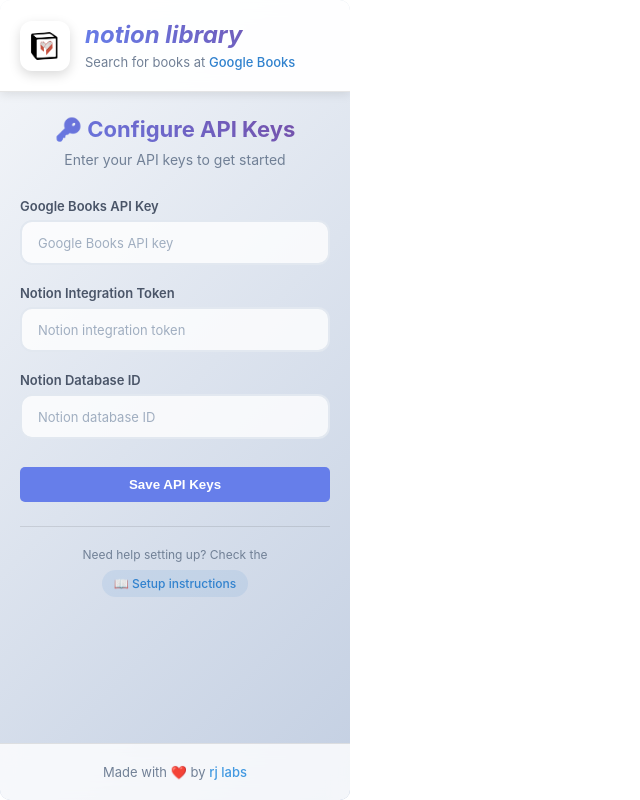
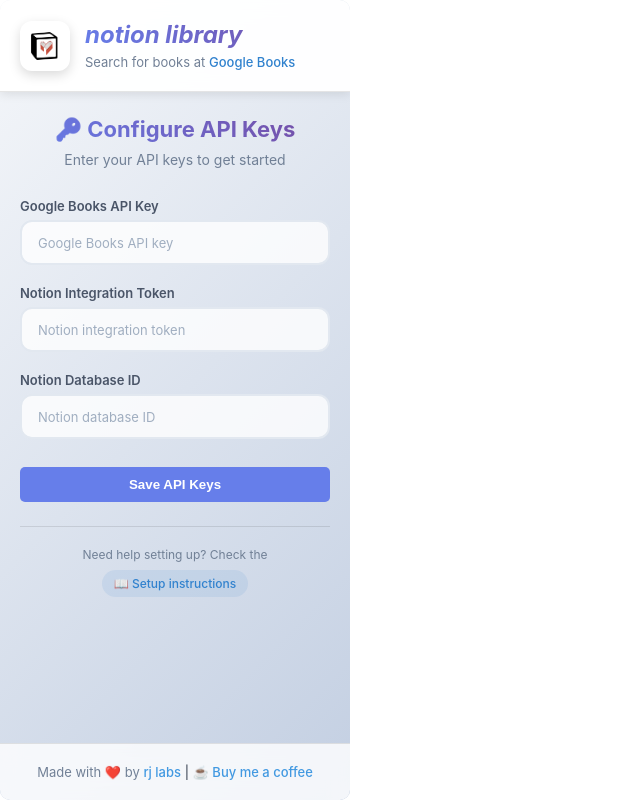
Before and after one commit to gdcho/notion-lib, a React (Create React App) app: page / in a window 1280 px wide. Shown: the whole page, without its empty margins (0-640 px from the left). Built offline with nearby package versions, Linux system fonts and the light colour scheme.

Commit message:
feat: add buymecoffee link

```diff
--- a/src/App.js
+++ b/src/App.js
@@ -373,6 +373,16 @@
                 rj labs
               </a>
             </span>
+            <span className="footer-divider"> | </span>
+            <a
+              href="https://www.buymeacoffee.com/rjsgml"
+              target="_blank"
+              rel="noreferrer"
+              className="link-secondary"
+              title="Support my work"
+            >
+              ☕ Buy me a coffee
+            </a>
           </div>
         </div>
       </footer>
```
Also changed, not shown: 1 other file (tests, documents, lock files or other folders).
